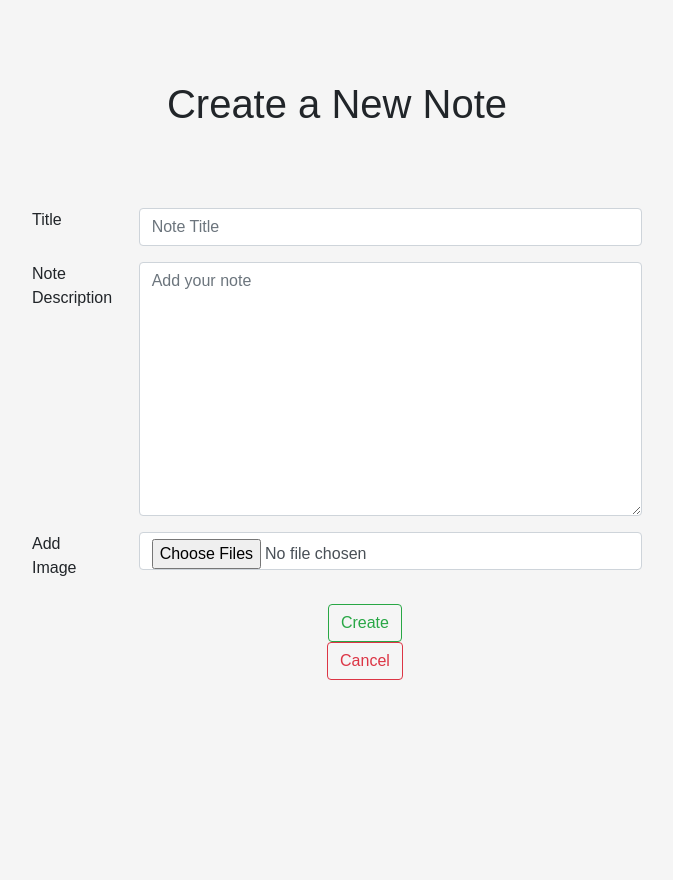
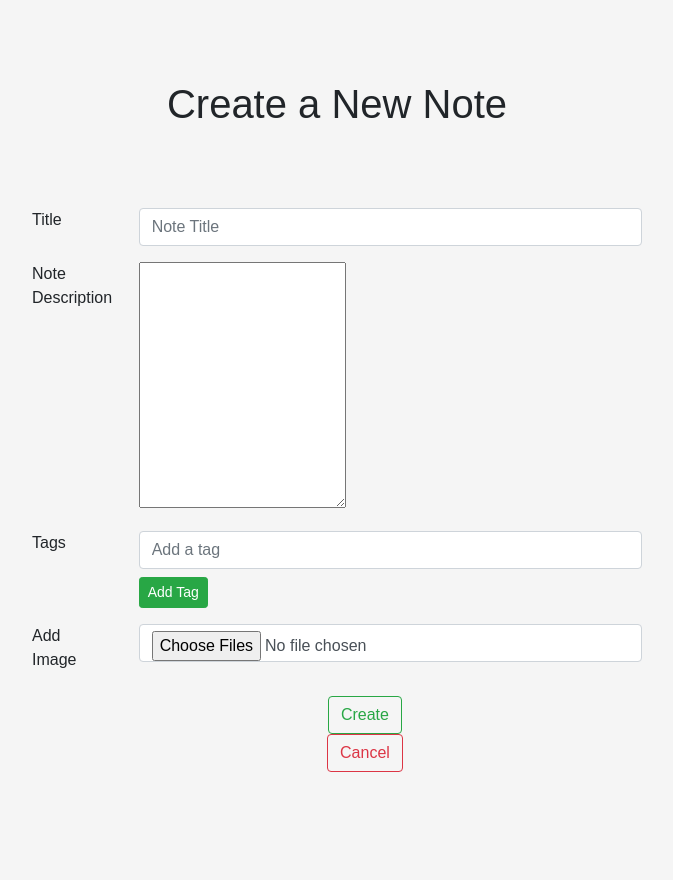
Before and after one commit to ArmanMokammel/Django-NoteApp, a Django app: a page that uses UserData/templates/add_note.html in a window 1280 px wide. Shown: the whole page, without its empty margins (303-976 px from the left). Run offline with Django 4.2, Linux system fonts and the light colour scheme; the visitor is signed in with stand-in values (Sample User, id 1); some libraries are stand-ins or nearby versions.

Commit message:
modified all features

```diff
--- a/UserData/models.py
+++ b/UserData/models.py
@@ -14,7 +14,7 @@ class UserInfo(models.Model):
 
 class UserNotes(models.Model):
     title=models.CharField(null=True, blank=True, max_length=50)
-    description=models.CharField(null=False, blank=False, max_length=500)
+    description=models.TextField()
     username=models.ForeignKey(UserInfo, null=False, blank=False, on_delete=models.CASCADE)
 
     class Meta:
--- a/UserData/templates/add_note.html
+++ b/UserData/templates/add_note.html
@@ -8,6 +8,8 @@
     <link rel="stylesheet" href="https://maxcdn.bootstrapcdn.com/bootstrap/4.5.2/css/bootstrap.min.css">
 
     <link rel="stylesheet" href="{% static 'add_note.css' %}">
+    <!-- CKEditor CDN -->
+    <script src="https://cdn.ckeditor.com/4.17.0/standard-all/ckeditor.js"></script>
 </head>
 <body>
     <div class="page_title">
@@ -26,13 +28,24 @@
                   </div>
                 </div>
 
+                <!-- CKEditor for Note Description -->
                 <div class="form-group row">
-                  <label for="inputPassword3" class="col-sm-2 form-control-label">Note Description</label>
+                  <label for="note-description" class="col-sm-2 form-control-label">Note Description</label>
                   <div class="col-sm-10">
-                    <textarea name="note_description" class="form-control" placeholder="Add your note" rows="10"></textarea>
+                      <textarea name="note_description" id="note-description" rows="10"></textarea>
                   </div>
                 </div>
-
+                <div class="form-group row">
+                  <label for="tags" class="col-sm-2 form-control-label">Tags</label>
+                  <div class="col-sm-10">
+                      <div id="tags-container" style="display: flex; flex-wrap: wrap;">
+                          <!-- Tags will be dynamically added here -->
+                      </div>
+                      <input type="text" class="form-control" id="tag-input" placeholder="Add a tag">
+                      <button type="button" class="btn btn-success btn-sm mt-2" onclick="addTag()">Add Tag</button>
+                  </div>
+              </div>
+                <!-- Image Section -->
                 <div class="form-group row">
                   <label for="inputPassword3" class="col-sm-2 form-control-label">Add Image</label>
                   <div class="col-sm-10">
@@ -55,20 +68,73 @@
     <script src="https://cdn.jsdelivr.net/npm/@popperjs/core@2.9.3/dist/umd/popper.min.js"></script>
     <script src="https://maxcdn.bootstrapcdn.com/bootstrap/4.5.2/js/bootstrap.min.js"></script>
     <script>
-      $(document).ready(function(){
-          // Function to handle the removal of an image preview
-          function removeImagePreview(wrapper) {
-              wrapper.remove();
-              $('input[name="images"]').val('');
+// Initialize CKEditor
+CKEDITOR.replace('note-description');
+
+          // Tags handling
+    var tagsArray = [];
+
+    function addTag() {
+        var tagInput = $('#tag-input');
+        var tagValue = tagInput.val().trim();
+
+        if (tagValue !== '') {
+            // Check if the tag already exists
+            if (tagsArray.indexOf(tagValue) === -1) {
+                // Add tag to the array
+                tagsArray.push(tagValue);
+
+                // Update the tags-container
+                updateTagsContainer();
+
+                // Clear the input field
+                tagInput.val('');
+            }
+        }
     }
 
-          // Preview and remove uploaded images
-          $('input[name="images"]').change(function(){
+    function removeTag(tagValue) {
+        // Remove tag from the array
+        tagsArray = tagsArray.filter(function (tag) {
+            return tag !== tagValue;
+        });
+
+        // Update the tags-container
+        updateTagsContainer();
+    }
+
+    function updateTagsContainer() {
+        var tagContainer = $('#tags-container');
+        tagContainer.empty();
+
+        for (var i = 0; i < tagsArray.length; i++) {
+            var tagElement = $('<div class="badge badge-primary m-1"></div>').text(tagsArray[i]);
+            var removeButton = $('<button type="button" class="btn btn-danger btn-sm ml-1">Remove</button>');
+
+            // Event handler for removing the tag
+            removeButton.click(createRemoveHandler(tagsArray[i]));
+
+            tagElement.append(removeButton);
+            tagContainer.append(tagElement);
+        }
+    }
+
+    function createRemoveHandler(tagValue) {
+        return function () {
+            removeTag(tagValue);
+        };
+    }
+
+    // Image handling
+    var imagesArray = [];
+
+    $('input[name="images"]').change(function () {
         var input = this;
         var imagesPreview = $('#image-preview');
         imagesPreview.empty();
+
         if (input.files) {
-                  $.each(input.files, function(index, file){
+            $.each(input.files, function (index, file) {
                 var reader = new FileReader();
                 reader.onload = function (e) {
                     // Create a wrapper for each image and remove button
@@ -80,19 +146,29 @@
 
                     // Add the remove button to the wrapper
                     var removeButton = $('<button type="button" class="btn btn-danger btn-sm" style="margin-right:5px;">Remove</button>');
-                          removeButton.click(function() {
-                              removeImagePreview(wrapper);
+                    removeButton.click(function () {
+                        removeImagePreview(wrapper, file);
                     });
                     wrapper.append(removeButton);
 
                     // Append the wrapper to the imagesPreview
                     imagesPreview.append(wrapper);
+
+                    // Add the file to the imagesArray
+                    imagesArray.push(file);
                 }
                 reader.readAsDataURL(file);
             });
         }
     });
+
+    function removeImagePreview(wrapper, file) {
+        wrapper.remove();
+        imagesArray = imagesArray.filter(function (image) {
+            return image !== file;
         });
+        $('input[name="images"]').val('');
+    }
   </script>
 
 
```
Also changed, not shown: UserData/templates/note_description.html (+15 -4 lines). Lines whose indentation alone changed are shown as unchanged.
